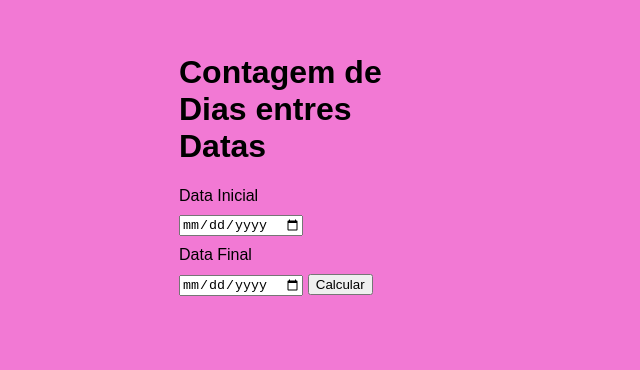
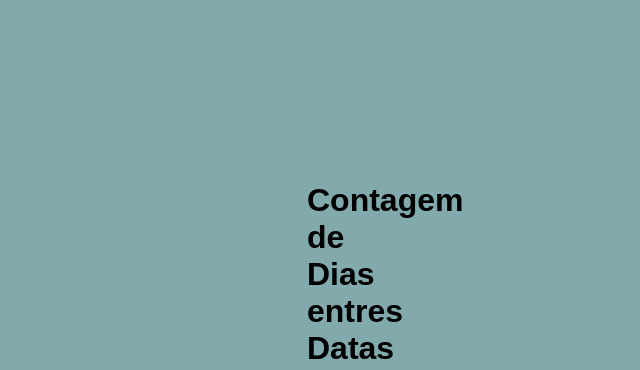
Before and after one commit to radaxxxx/Projeto-ryan-, a plain HTML site: page index.html in a window 1280 px wide. Shown: the part 487-857 px from the top of the page, without its empty margins (341-981 px from the left). Drawn offline with Linux system fonts and the light colour scheme.

Commit message:
Update index.html
Se não der certo volta a versão antiga

Signed-off-by: radaxxxx <Ryan.aquitwt@gmail.com>

```diff
--- a/index.html
+++ b/index.html
@@ -6,16 +6,16 @@
     <title>MYRELLA+RYAN</title>
 <style>
     body { font-family: Arial, Helvetica, sans-serif;
-    padding: 40%;
-    background: #f279d4 ;
+    padding: 50%;
+     background: #82a9ab ;
 }
 label, imput{
-    margin: 10px 0;
+    margin: 12px 0;
     display: block;
 }
 .resultado{
     margin-top: 20px;
-    font-size: 1.2em;
+    font-size: 2.4em;
     font-weight: bold;
 }
 </style>
```
